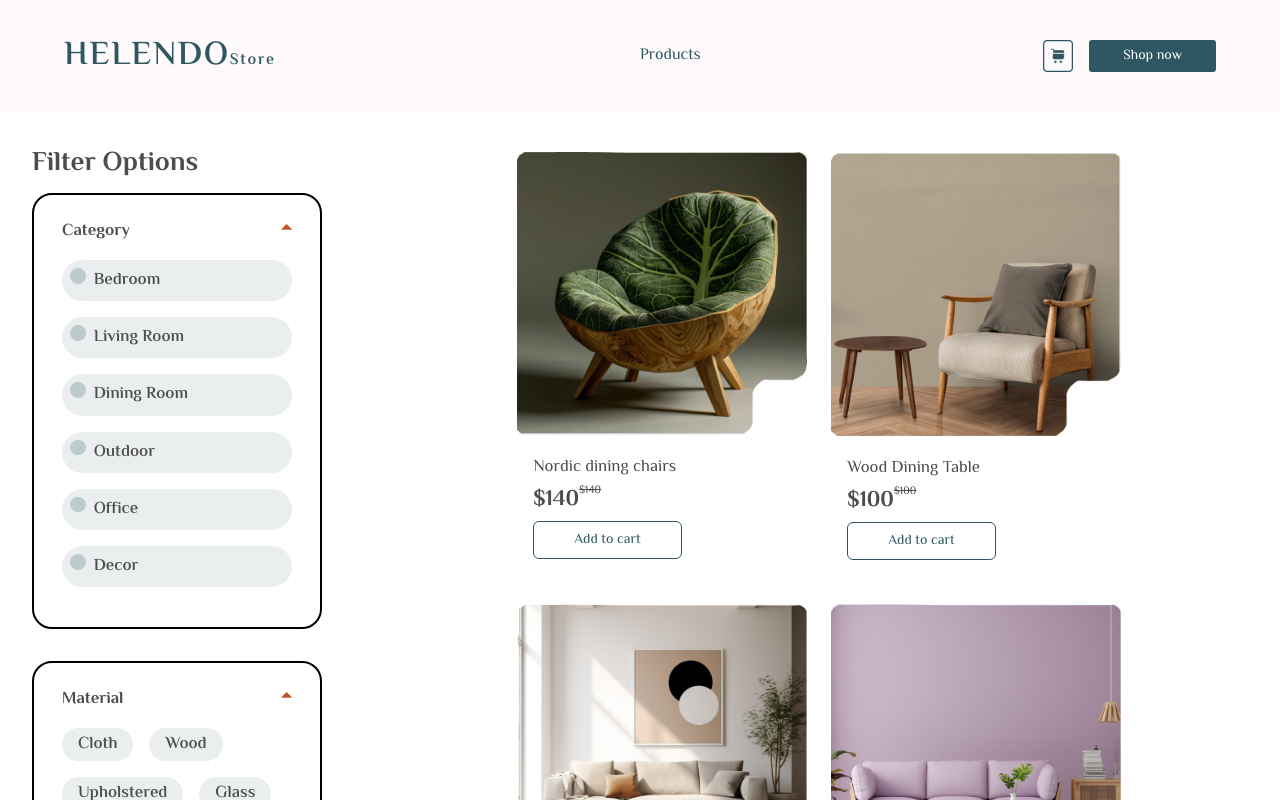
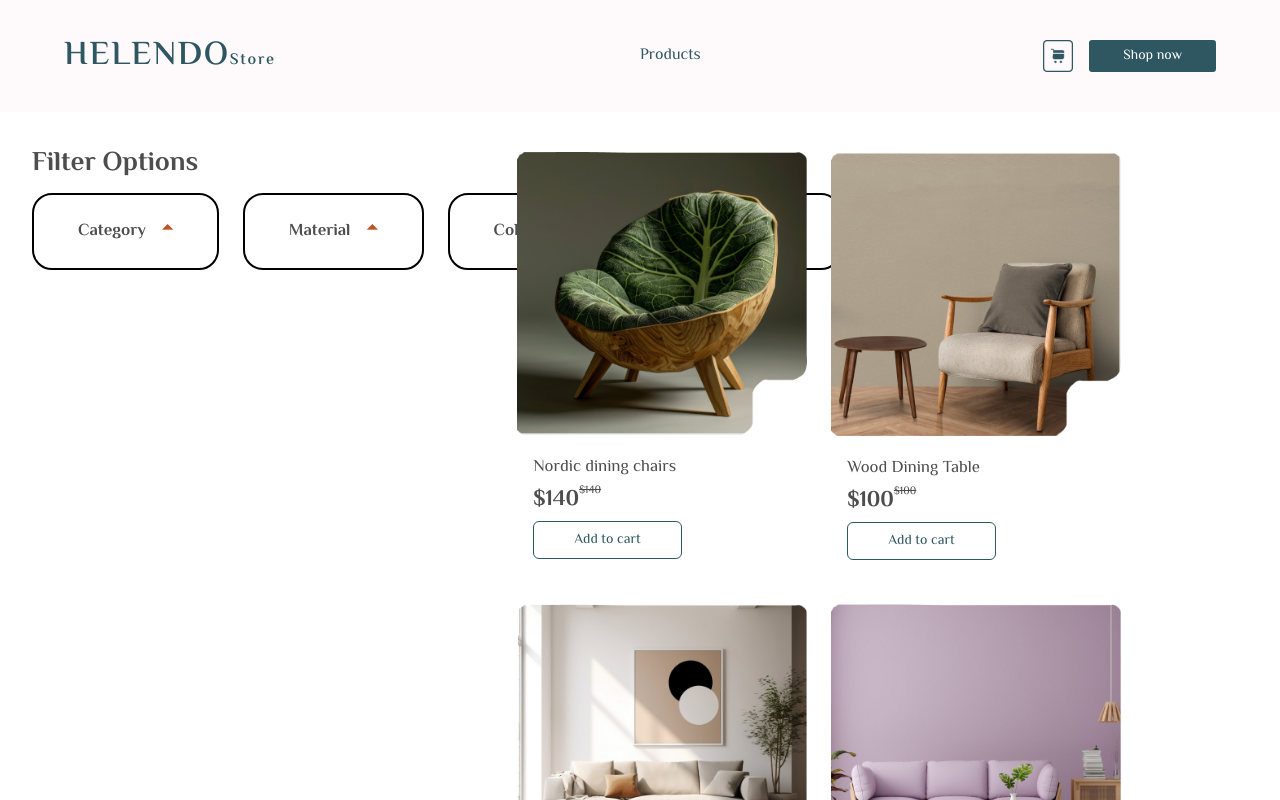
Before and after one commit to OvyEvbodi/e-commerce, a Next.js app: page /products in a window 1280 px wide. Shown: the top 800 px of the page. Built offline with nearby package versions, Linux system fonts and the light colour scheme.

Commit message:
Add toggle functions for dropdown wrapper

```diff
--- a/app/products/Filter.tsx
+++ b/app/products/Filter.tsx
@@ -12,7 +12,7 @@ const Filter = () => {
   return (
     <section className="capitalize p-4 max-w-[340px]">
       <h2 className="font-bold mb-2 text-[1.7rem]">filter options</h2>
-      <div>
+      <div className="flex flex-col sm:flex-row sm:gap-6">
         <Dropdown text="category" icon="yes" filters={categoryList} />
         <Dropdown text="material" icon="no" filters={materialList} />
         <Dropdown text="colour" icon="yes"filters={colourList}  />
--- a/components/Dropdown.tsx
+++ b/components/Dropdown.tsx
@@ -22,7 +22,7 @@ const DropdownOption:NextPage<DropdownOptionProps> = ({ icon, text }) => {
       { icon == "yes" ?
         (
 
-          <div onClick={toggle} className="cursor-pointer flex p-2 bg-grey-bg rounded-[33px] mb-4 font-[600] lg:text-[1.05rem]">
+          <div onClick={toggle} className="mt-4 cursor-pointer flex p-2 bg-grey-bg rounded-[33px] mb-4 font-[600] lg:text-[1.05rem]">
             { !optionToggle ?
               <p className="bg-[#becbce] w-[15.64px] h-[15.64px] rounded-full mr-2"></p>
             :
@@ -34,7 +34,7 @@ const DropdownOption:NextPage<DropdownOptionProps> = ({ icon, text }) => {
         )
       :
         (
-          <div onClick={toggle}  className="cursor-pointer bg-grey-bg rounded-[33px] font-[600] lg:text-[1.05rem] max-w-max flex ">
+          <div onClick={ toggle }  className="mt-4 cursor-pointer bg-grey-bg rounded-[33px] font-[600] lg:text-[1.05rem] max-w-max flex ">
             <span className={ optionToggle ? "text-orange p-1 px-4 " : " p-1 px-4 "}>{text}</span>
           </div>
         ) }
@@ -43,11 +43,17 @@ const DropdownOption:NextPage<DropdownOptionProps> = ({ icon, text }) => {
 };
 
 const Dropdown:NextPage<DropdownOptionProps> = ({ text, icon, filters }) => {
+
+  const [ selectToggle, setselectToggle ] = useState(false);
+
+  const toggle = () => setselectToggle(!selectToggle);
+
   return (
-    <div className="max-w-[290px] md:mb-6 lg:mb-8 py-4 lg:py-6 lg:px-7 border rounded-[20px] border-2 border-black">
-      <div className=" mb-4 font-bold text-[1.05rem] flex justify-between">{text}
-        <span className="text-orange text-sm">&#9206;</span>
+    <div className=" mb-2 max-w-[290px] md:mb-6 lg:mb-8 py-4 lg:py-6 lg:px-7 border rounded-[20px] border-2 border-black">
+      <div onClick={ toggle } className="pl-4 cursor-pointer hover:opacity-85 font-bold text-[1.05rem] flex justify-between">{text}
+        <span className="px-4 text-orange text-sm">&#9206;</span>
       </div>
+      <div className={ !selectToggle ? "hidden" : "block" }>
         <div className={icon === "no" ? "flex flex-wrap gap-4 items-stretch" : "flex flex-col items-stretch"}>
           {
             filters!.map( (option, index) => (
@@ -56,6 +62,7 @@ const Dropdown:NextPage<DropdownOptionProps> = ({ text, icon, filters }) => {
           }
         </div>
       </div>
+    </div>
   )
 };
 
```
Lines whose indentation alone changed are shown as unchanged.
